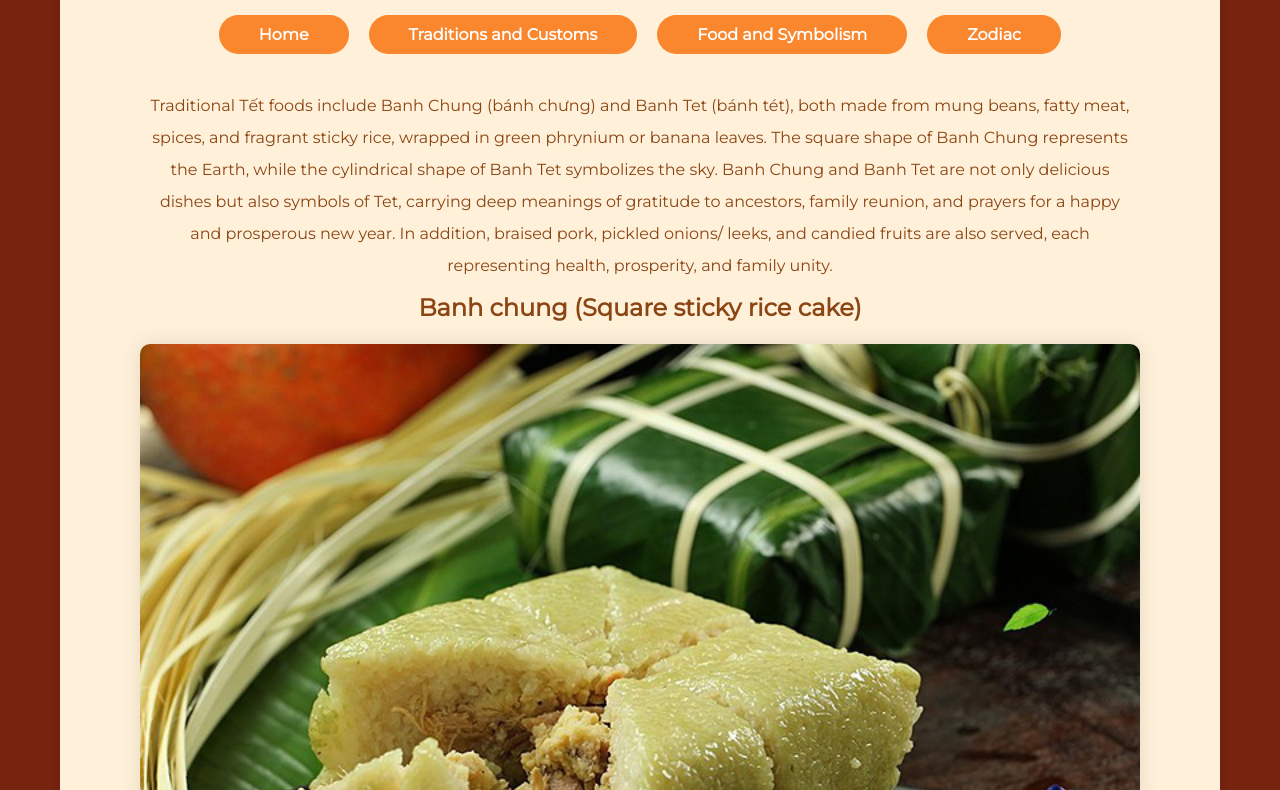
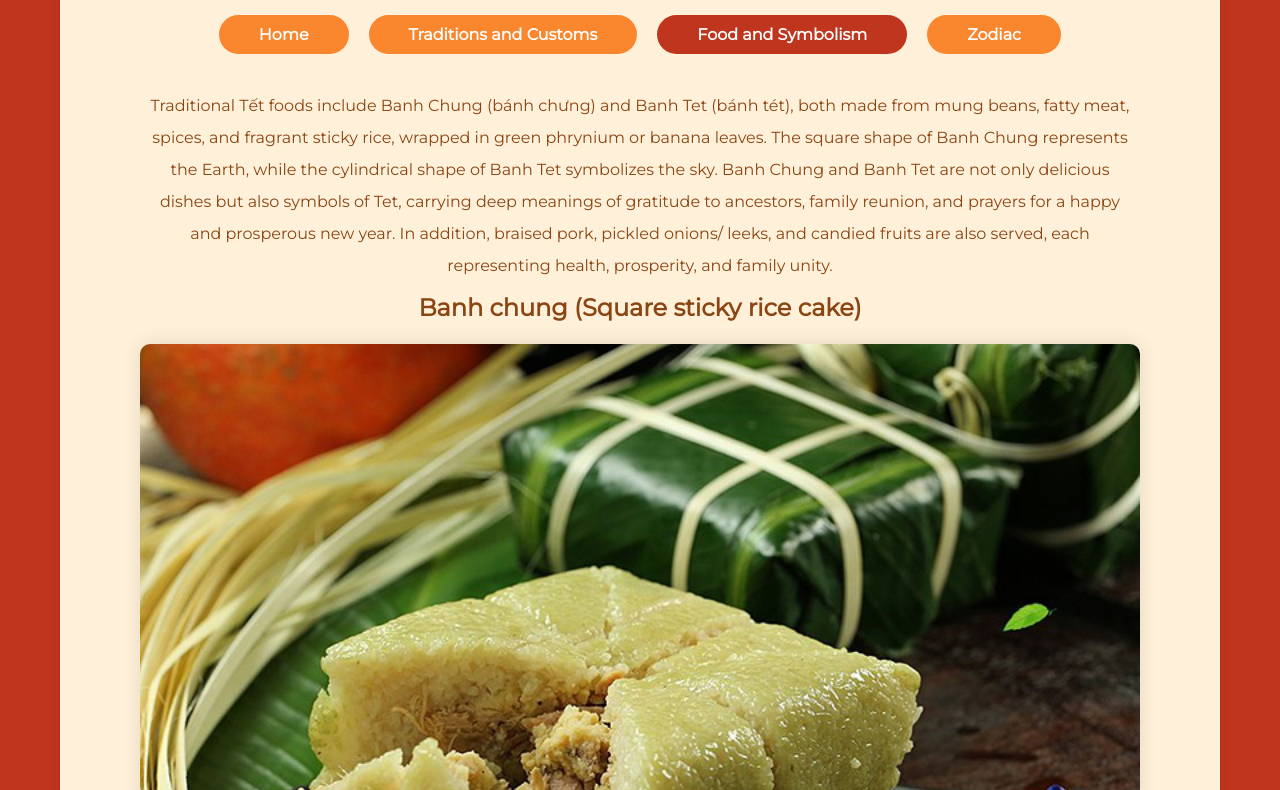
Before and after one commit to tuilahana/cprg-218-final-assignment-Tet-holiday, a plain HTML site: page food.html in a window 1280 px wide. Shown: the part 138-928 px from the top of the page. Drawn offline with Linux system fonts and the light colour scheme.

Commit message:
add id for nav, change body background colorcolor
Add id=main-nav for nav tag at all html files.
Change body background color to #c0351e

```diff
--- a/food.html
+++ b/food.html
@@ -15,7 +15,7 @@
     <div class="container">
         <header>
             <h1>Tet Foods and Their Symbolism</h1>
-            <nav>
+            <nav id="main-nav">
                 <ul>
                     <a href="index.html">Home</a>
                     <a href="traditions.html">Traditions and Customs</a>
--- a/styles.css
+++ b/styles.css
@@ -6,7 +6,7 @@
 
 body {
     font-family: "Montserrat", sans-serif;
-    background-color: #762310;
+    background-color: #c0351e;
     color: #8B4513;
     text-align: center;
 }
@@ -43,8 +43,8 @@ header nav ul a:hover {
     font-weight: 800;
 }
 
-header nav ul a.active{
-    background-color: #762310;
+header nav ul a.active {
+    background-color: #c0351e;
     font-weight: 800;
 }
 
```
Also changed, not shown: index.html (+1 -1 lines), traditions.html (+1 -1 lines), zodiac.html (+1 -1 lines).
